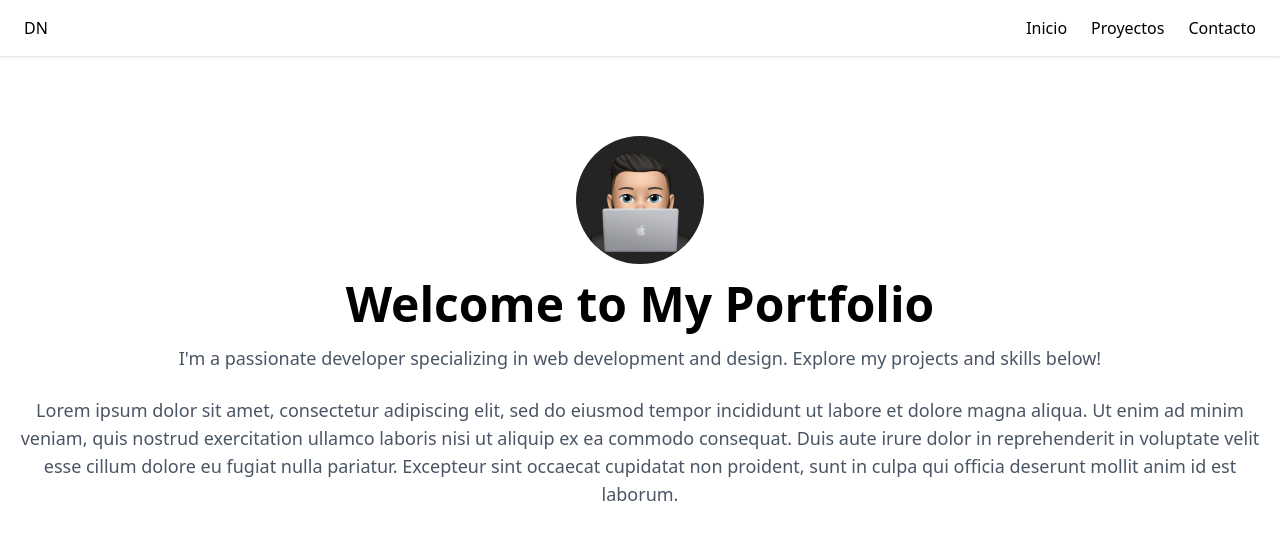
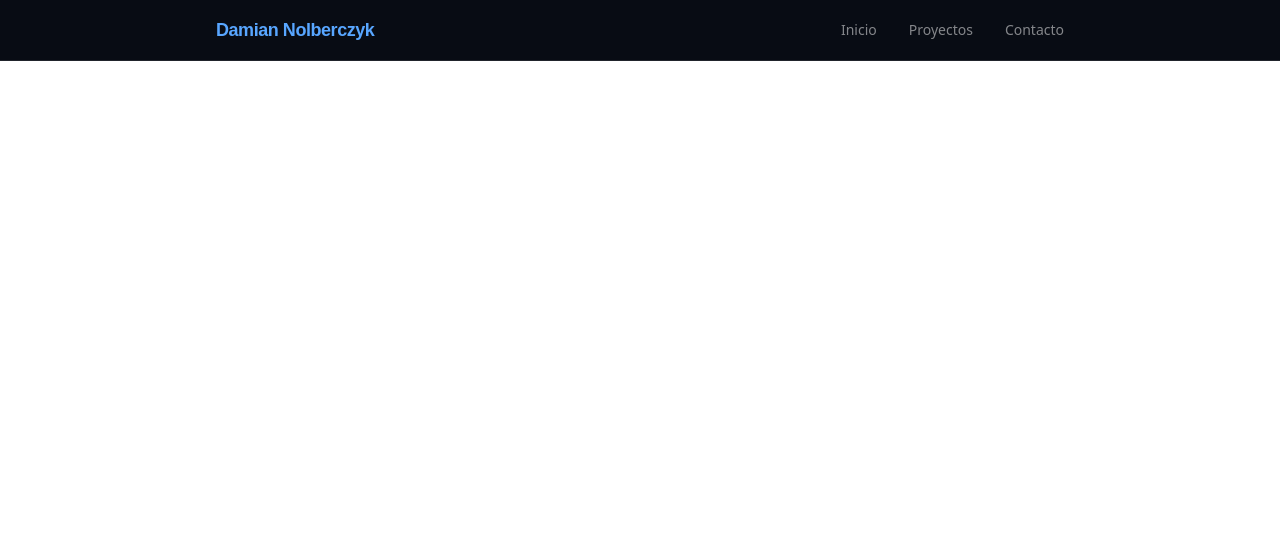
Before and after one commit to BloodGhost90/CV-web-page, a React (Vite) app: page / in a window 1280 px wide. Shown: the top 540 px of the page. Built offline with nearby package versions, Linux system fonts and the light colour scheme.

Commit message:
Some changes

```diff
--- a/src/App.tsx
+++ b/src/App.tsx
@@ -1,17 +1,10 @@
 import Header from "./components/layout/Header";
-import Main from "./components/layout/Main";
-import Footer from "./components/layout/Footer";
 
 function App() {
   return (
     <>
-      <div className="">
-        {/* Header */}
+      <div className="bg-dark">
         <Header />
-        {/* Main */}
-        <Main />
-        {/* Footer */}
-        {/* <Footer /> */}
       </div>
     </>
   );
--- a/src/components/layout/Header.tsx
+++ b/src/components/layout/Header.tsx
@@ -4,16 +4,32 @@ export default function Header() {
   const { t } = useTranslation();
 
   return (
-    <header className="w-full sticky top-0 z-20 bg-white shadow">
-      <div className="max-w-7xl mx-auto flex items-center justify-between px-6 py-4">
-        <span className="">DN</span>
-        <div className="flex items-center gap-6">
-          <nav className="flex gap-6">
-            <a href="#about">{t("nav.home")}</a>
-            <a href="#projects">{t("nav.projects")}</a>
-            <a href="#contact">{t("nav.contact")}</a>
-          </nav>
-        </div>
+    <header className="w-full sticky top-0 z-20 bg-dark border-b border-white/10 backdrop-blur-md">
+      <div className="max-w-4xl mx-auto flex items-center justify-between px-6 py-4">
+        <span className="font-syne font-bold text-accent text-lg tracking-tight">
+          Damian Nolberczyk
+        </span>
+
+        <nav className="flex gap-8">
+          <a
+            href="#about"
+            className="text-sm text-white/50 hover:text-accent transition-colors duration-200"
+          >
+            {t("nav.home")}
+          </a>
+          <a
+            href="#projects"
+            className="text-sm text-white/50 hover:text-accent transition-colors duration-200"
+          >
+            {t("nav.projects")}
+          </a>
+          <a
+            href="#contact"
+            className="text-sm text-white/50 hover:text-accent transition-colors duration-200"
+          >
+            {t("nav.contact")}
+          </a>
+        </nav>
       </div>
     </header>
   );
--- a/src/components/layout/Main.tsx
+++ b/src/components/layout/Main.tsx
@@ -5,7 +5,7 @@ export default function Main() {
   return (
     <main className="flex flex-col items-center">
       <Hero />
-      {/* <Skills /> */}
+      <Skills />
     </main>
   );
 }
--- a/src/components/sections/Projects.tsx
+++ b/src/components/sections/Projects.tsx
@@ -0,0 +1,3 @@
+export default function Projects() {
+  return <></>;
+}
--- /dev/null
+++ b/src/components/ui/SkillCard.tsx
@@ -0,0 +1,3 @@
+export default function SkillCard() {
+  return <></>;
+}
--- a/src/index.css
+++ b/src/index.css
@@ -1,5 +1,10 @@
 @import "tailwindcss";
+@import url("https://fonts.googleapis.com/css2?family=Syne:wght@400;700&family=DM+Sans:wght@300;400;500&display=swap");
 
-body {
-  /* background-color: #10172a; */
+@theme {
+  --color-dark: #080c14;
+  --color-accent: #58a6ff;
+  --color-surface: rgba(255, 255, 255, 0.03);
+  --font-syne: "Syne", sans-serif;
+  --font-dm: "DM Sans", sans-serif;
 }
--- a/tailwind.config.js
+++ b/tailwind.config.js
@@ -1,9 +1,18 @@
-/** @type {import('tailwindcss').Config} */
+// tailwind.config.js
 export default {
-  darkMode: "class",
   content: ["./index.html", "./src/**/*.{js,ts,jsx,tsx}"],
   theme: {
-    extend: {},
+    extend: {
+      colors: {
+        dark: "#080c14",
+        accent: "#58a6ff",
+        surface: "rgba(255,255,255,0.03)",
+      },
+      fontFamily: {
+        syne: ["Syne", "sans-serif"],
+        dm: ["DM Sans", "sans-serif"],
+      },
+    },
   },
   plugins: [],
 };
```
Also changed, not shown: src/components/sections/About.tsx (added), src/components/ui/Card.tsx (deleted).
